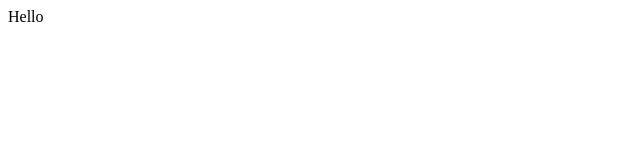
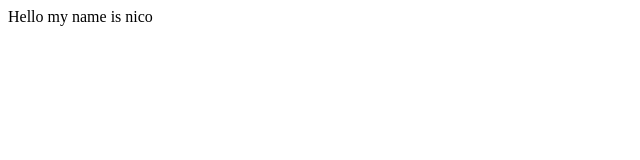
Before and after one commit to nicolasoarantes/HTML5-CSS-studies-1, a plain HTML site: page index.html in a window 1280 px wide. Shown: the whole page, without its empty margins (0-640 px from the left). Drawn offline with Linux system fonts and the light colour scheme.

Commit message:
index changes

```diff
--- a/index.html
+++ b/index.html
@@ -1 +1 @@
-<div>Hello</div>
+<div>Hello my name is nico</div>
```
